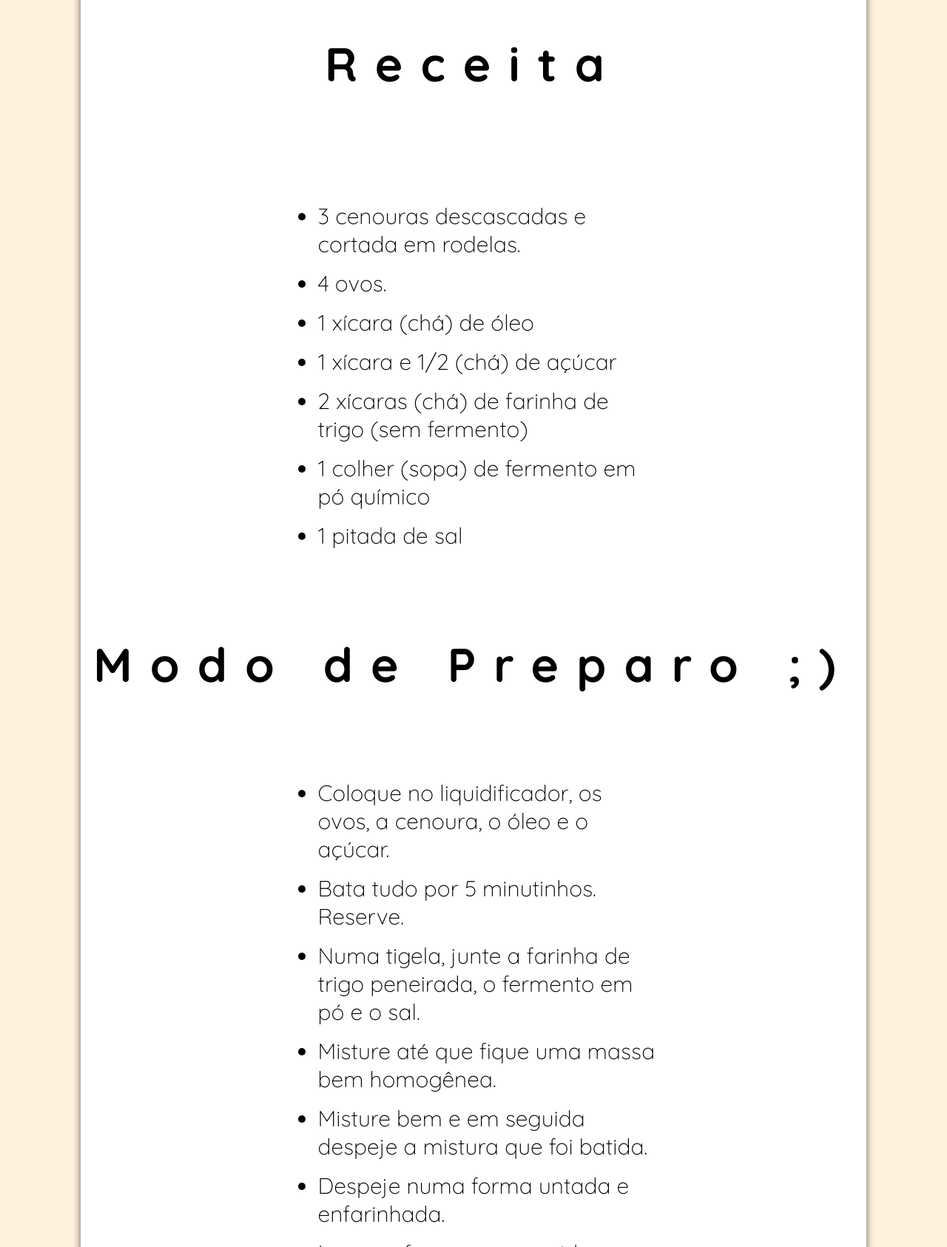
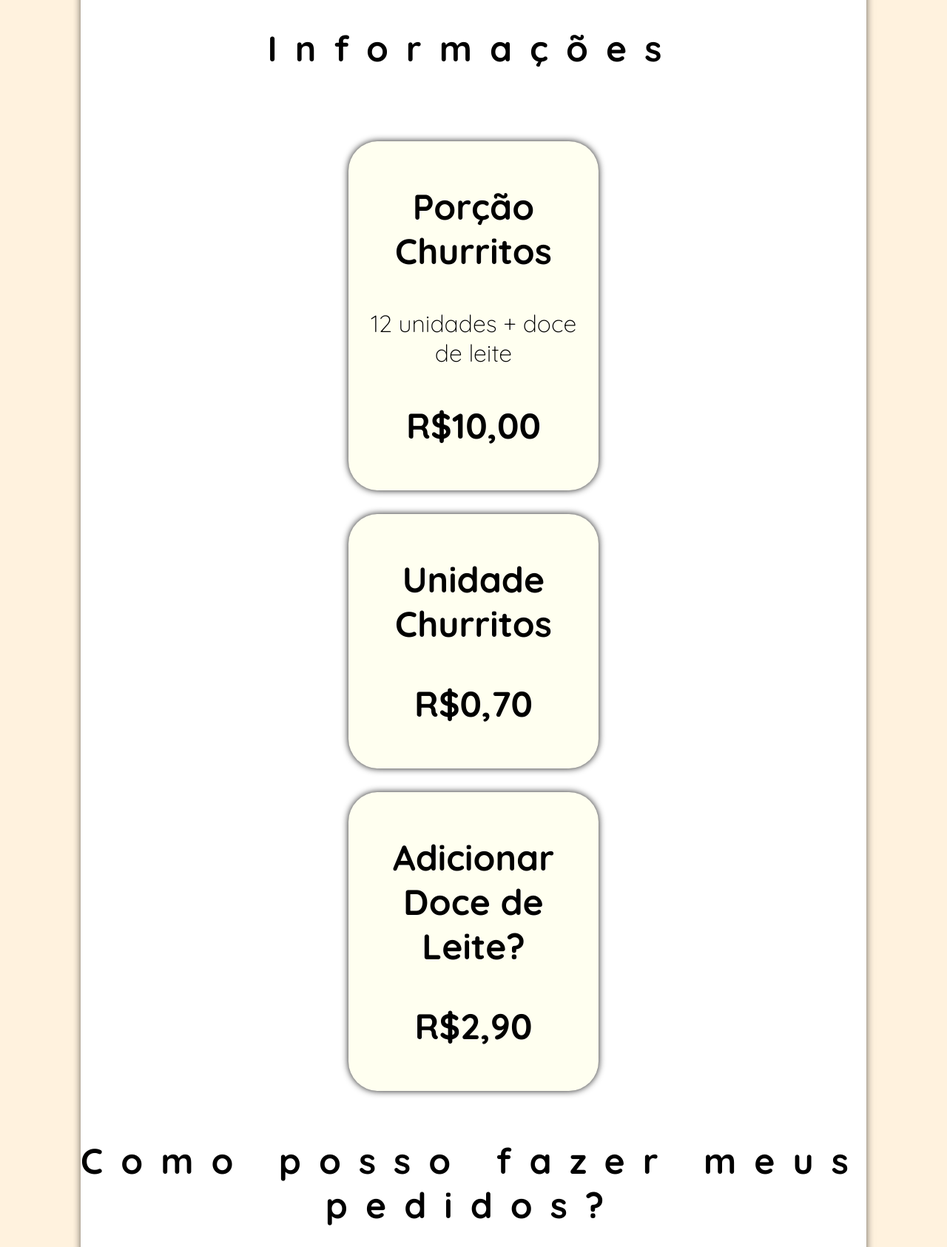
Before and after one commit to GabrielCapila/Churritos.bh, a plain HTML site: page index.html in a window 1280 px wide. Shown: the part 1114-2800 px from the top of the page at 74% size. Drawn offline with Linux system fonts and the light colour scheme.

Commit message:
alteracao div inferior add card

```diff
--- a/index.html
+++ b/index.html
@@ -39,25 +39,29 @@
         margin-top: 0;
       }
       .social {
-        font-size: 3.3rem;
+        font-size: 4.2rem;
       }
 
-      .div-recipes-title {
+      .div-info-title {
         margin-top: 2rem;
         margin-bottom: 2rem;
         text-align: center;
         font-family: "Quicksand", sans-serif;
         letter-spacing: 1.5rem;
+        font-size: 1.5rem;
+      }
+      .div-info {
+        margin-top: 2rem;
+        text-align: center;
+        width: 30%;
+        padding: 10px;
+        box-shadow: 0px 0px 10px 0px rgba(0, 0, 0, 0.9);
+        font-family: "Quicksand", sans-serif;
         font-size: 2rem;
+        background-color: ivory;
+        border-radius: 40px;
       }
-      .div-recipes {
-        margin-top: 2rem;
-        text-align: initial;
-        font-family: "Quicksand", sans-serif;
-        font-size: 30px;
-        width: 50%;
-        padding: 10px;
-      }
+
       .div-inferior {
         padding: 0 50px;
         height: 100%;
@@ -84,15 +88,14 @@
         text-align: center;
         font-family: "Quicksand", sans-serif;
         letter-spacing: 1.5rem;
-        font-size: 2rem;
+        font-size: 1.5rem;
       }
       .div-preparing {
-        margin-top: 2rem;
-        text-align: initial;
-        font-family: "Quicksand", sans-serif;
-        font-size: 30px;
+        display: flex;
+        flex-direction: row;
         width: 50%;
-        padding: 10px;
+        justify-content: center;
+        align-items: center;
       }
       .div-inferior-interna {
         margin: 20px;
@@ -105,6 +108,30 @@
         flex-direction: column;
         justify-content: center;
         align-items: center;
+      }
+      .p-title {
+        font-size: 3rem;
+        font-family: "Quicksand", sans-serif;
+        font-weight: bold;
+      }
+      #icon1 {
+        margin-left: 30px;
+        margin-right: 30px;
+      }
+      #icon2 {
+        margin-left: 30px;
+        margin-right: 30px;
+      }
+      #icon4 {
+        margin-left: 30px;
+        margin-right: 30px;
+      }
+
+      @media (max-width: 576px) {
+        .div-info {
+          width: 50%;
+          font-size: 2.5rem;
+        }
       }
     </style>
     <script
@@ -190,10 +217,49 @@
             <span class="wrap"></span>
           </p>
         </div>
-        <div class="div-icons">
+
+        <div class="div-info-title">
+          <h1>
+            Informações
+          </h1>
+        </div>
+        <div class="div-info">
+          <p class="p-title">
+            Porção Churritos
+          </p>
+          <p>
+            12 unidades + doce de leite
+          </p>
+          <p class="p-title">
+            R$10,00
+          </p>
+        </div>
+        <div class="div-info">
+          <p class="p-title">
+            Unidade Churritos
+          </p>
+          <p class="p-title">
+            R$0,70
+          </p>
+        </div>
+        <div class="div-info">
+          <p class="p-title">
+            Adicionar Doce de Leite?
+          </p>
+          <p class="p-title">
+            R$2,90
+          </p>
+        </div>
+        <div class="div-preparing-title">
+          <h1>
+            Como posso fazer meus pedidos?
+          </h1>
+        </div>
+        <div class="div-preparing">
           <div id="icon1" class="links">
             <span class="social-wrapper">
               <a
+                id="a-insta"
                 class="social"
                 href="https://www.instagram.com/churritos.bh/"
                 target="_blank"
@@ -205,96 +271,18 @@
           <div id="icon2" class="links">
             <span class="social-wrapper">
               <a href="https://www.ifood.com.br/" target="_blank">
-                <img src="./assets/iFoodIcon.ico" />
+                <img src="./assets/LargeiFoodIcon.ico" />
               </a>
             </span>
           </div>
-          <div id="icon3" class="links">
+
+          <div id="icon4" class="links">
             <span class="social-wrapper">
-              <a
-                class="social"
-                href="https://www.ubereats.com/"
-                target="_blank"
-              >
-                <img src="./assets/uberEatsIcon.ico" />
+              <a href="https://food.99app.com/pt-BR/" target="_blank">
+                <img src="./assets/99FoodLarge.ico" />
               </a>
             </span>
           </div>
-          <div id="icon3" class="links">
-            <span class="social-wrapper">
-              <a
-                class="social"
-                href="https://food.99app.com/pt-BR/"
-                target="_blank"
-              >
-                <img src="./assets/99Food.ico" />
-              </a>
-            </span>
-          </div>
-        </div>
-        <div class="div-recipes-title">
-          <h1>
-            Receita
-          </h1>
-        </div>
-        <div class="div-recipes">
-          <ul class="list-recipe">
-            <li>
-              3 cenouras descascadas e cortada em rodelas.
-            </li>
-            <li>
-              4 ovos.
-            </li>
-            <li>
-              1 xícara (chá) de óleo
-            </li>
-            <li>
-              1 xícara e 1/2 (chá) de açúcar
-            </li>
-            <li>
-              2 xícaras (chá) de farinha de trigo (sem fermento)
-            </li>
-            <li>
-              1 colher (sopa) de fermento em pó químico
-            </li>
-            <li>
-              1 pitada de sal
-            </li>
-          </ul>
-        </div>
-        <div class="div-preparing-title">
-          <h1>
-            Modo de Preparo ;)
-          </h1>
-        </div>
-        <div class="div-preparing">
-          <ul class="list-recipe">
-            <li>
-              Coloque no liquidificador, os ovos, a cenoura, o óleo e o açúcar.
-            </li>
-            <li>
-              Bata tudo por 5 minutinhos. Reserve.
-            </li>
-            <li>
-              Numa tigela, junte a farinha de trigo peneirada, o fermento em pó
-              e o sal.
-            </li>
-            <li>
-              Misture até que fique uma massa bem homogênea.
-            </li>
-            <li>
-              Misture bem e em seguida despeje a mistura que foi batida.
-            </li>
-            <li>
-              Despeje numa forma untada e enfarinhada.
-            </li>
-            <li>
-              Leve ao forno preaquecido, 180ºC, por aproximadamente 50 minutos.
-            </li>
-            <li>
-              Desenforme o bolo.
-            </li>
-          </ul>
         </div>
       </div>
     </div>
```
Also changed, not shown: assets/99FoodLarge.ico (added), assets/LargeUberEatsIcon.ico (added), assets/LargeiFoodIcon.ico (added).
